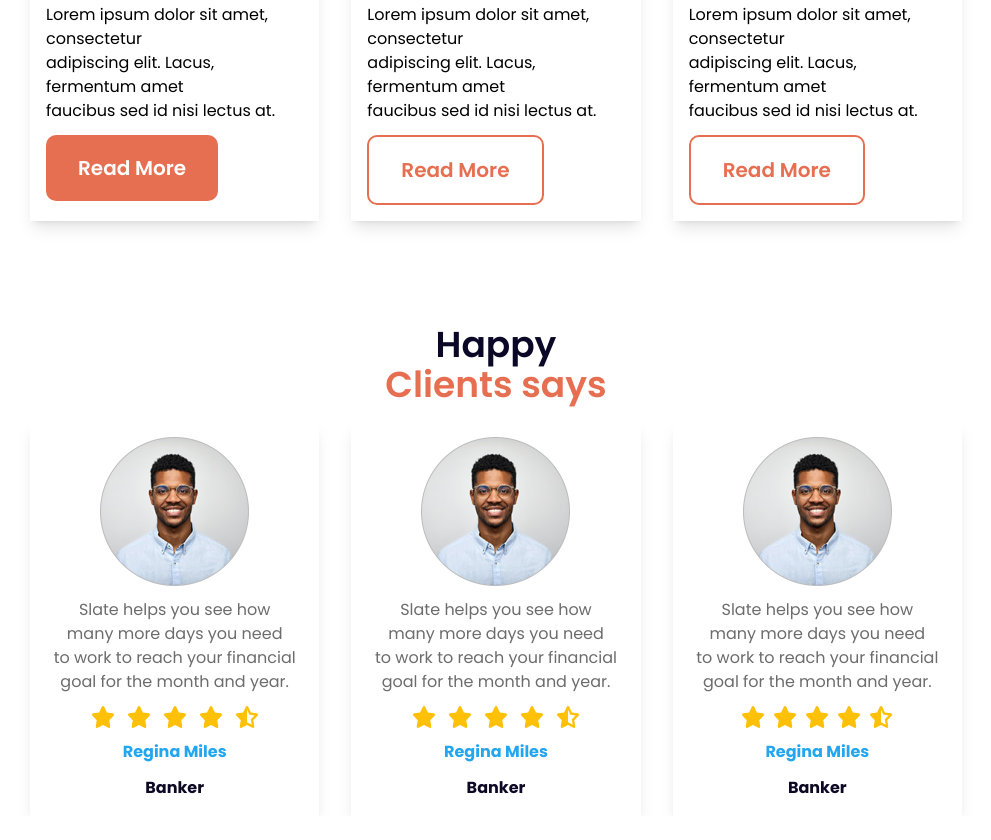
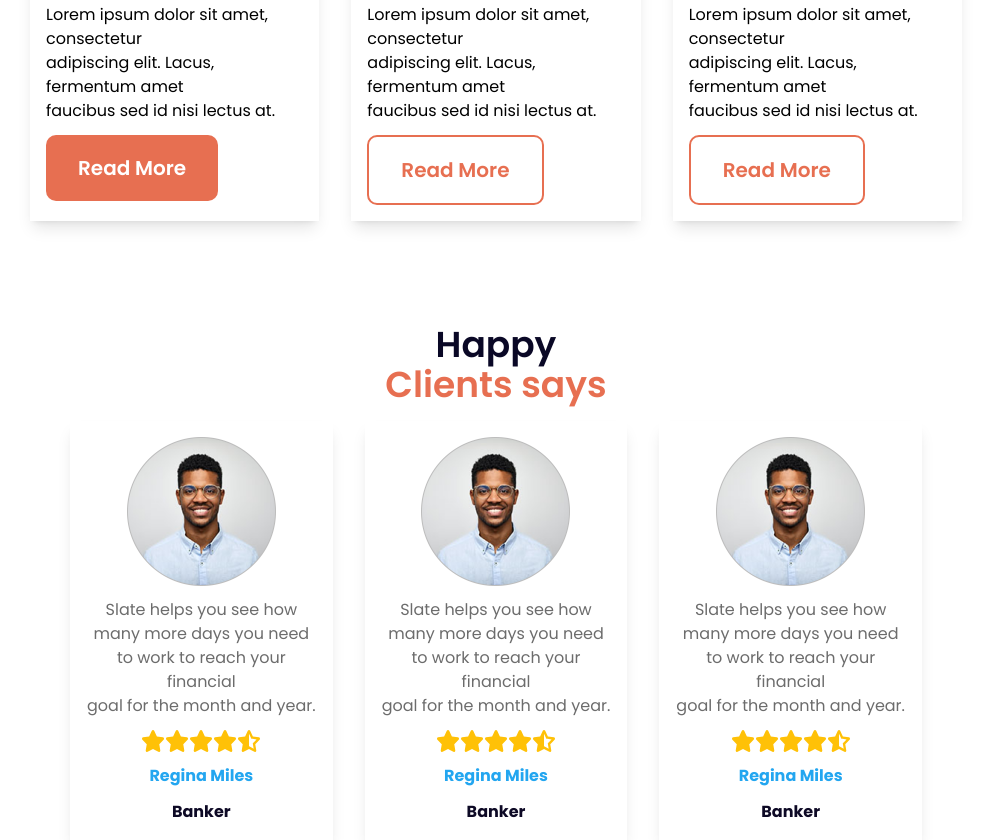
Before and after one commit to parba49/Biker_Zone_Assignment, a plain HTML site: page index.html in a window 1280 px wide. Shown: the part 1483-2323 px from the top of the page, without its empty margins (144-1135 px from the left). Before the commit the page ends 2299 px from the top, so only its background shows below. Drawn offline with nearby package versions, Linux system fonts and the light colour scheme.

Commit message:
happy clients says section fixed

```diff
--- a/index.html
+++ b/index.html
@@ -151,10 +151,14 @@
 
         <!-- md:flex  gap-8 md:flex-wrap  mx-auto -->
 
+        <!-- md:w-[calc((100%-32px)/2)] -->
+
+        <!-- lg:w-[calc((100%-64px)/3)] -->
+
       <div>
 
-        <div class="flex flex-col items-center text-center mt-4 md:flex-row gap-8  mx-auto ">
-            <div class=" space-y-3 shadow-lg p-4 md:w-[calc((100%-32px)/2)] lg:w-[calc((100%-64px)/3)]">
+        <div class="flex flex-col items-center text-center mt-4 md:grid md:grid-cols-2 md:gap-8 md:mx-auto md:px-10 lg:grid-cols-3 ">
+            <div class=" space-y-3 shadow-lg p-4  ">
                 <img class="w-[149px] mx-auto" src="images/others/user-1.png" alt="">
 
 
@@ -162,7 +166,7 @@
                     many more days you need <br>
                     to work to reach your financial <br>
                     goal for the month and year.</p>
-                    <div class="flex items-center  gap-3 justify-center">
+                    <div class="flex items-center  gap-3 justify-center md:gap-0">
                         <img class="w-6" src="images/icons/star-solid.svg" alt="">
                         <img class="w-6" src="images/icons/star-solid.svg" alt="">
                         <img class="w-6" src="images/icons/star-solid.svg" alt="">
@@ -175,7 +179,7 @@
 
 
             </div>
-            <div class=" space-y-3  shadow-lg p-4 md:w-[calc((100%-32px)/2)]  lg:w-[calc((100%-64px)/3)]">
+            <div class=" space-y-3  shadow-lg p-4 ">
                 <img class="w-[149px] mx-auto" src="images/others/user-1.png" alt="">
 
 
@@ -183,7 +187,7 @@
                 many more days you need <br>
                 to work to reach your financial <br>
                 goal for the month and year.</p>
-                <div class="flex items-center  gap-3 justify-center">
+                <div class="flex items-center  gap-3 justify-center md:gap-0">
                     <img class="w-6" src="images/icons/star-solid.svg" alt="">
                     <img class="w-6" src="images/icons/star-solid.svg" alt="">
                     <img class="w-6" src="images/icons/star-solid.svg" alt="">
@@ -196,14 +200,14 @@
 
             </div>
 
-            <div class="space-y-3  shadow-lg p-4 md:w-[calc((100%-32px)/2)] lg:w-[calc((100%-64px)/3)]">
+            <div class="space-y-3  shadow-lg p-4">
                 <img class="w-[149px] mx-auto" src="images/others/user-1.png" alt="">
 
                 <p class=" text-[#6C6C6C] text-center mt-[9px]  mb-[35px]">Slate helps you see how <br>
                     many more days you need <br>
                     to work to reach your financial <br>
                     goal for the month and year.</p>
-            <div class="flex gap-2 items-center justify-center">
+            <div class="flex gap-2 items-center justify-center md:gap-0">
               <img class="w-6" src="images/icons/star-solid.svg" alt="">
               <img class="w-6" src="images/icons/star-solid.svg" alt="">
               <img class="w-6" src="images/icons/star-solid.svg" alt="">
```
